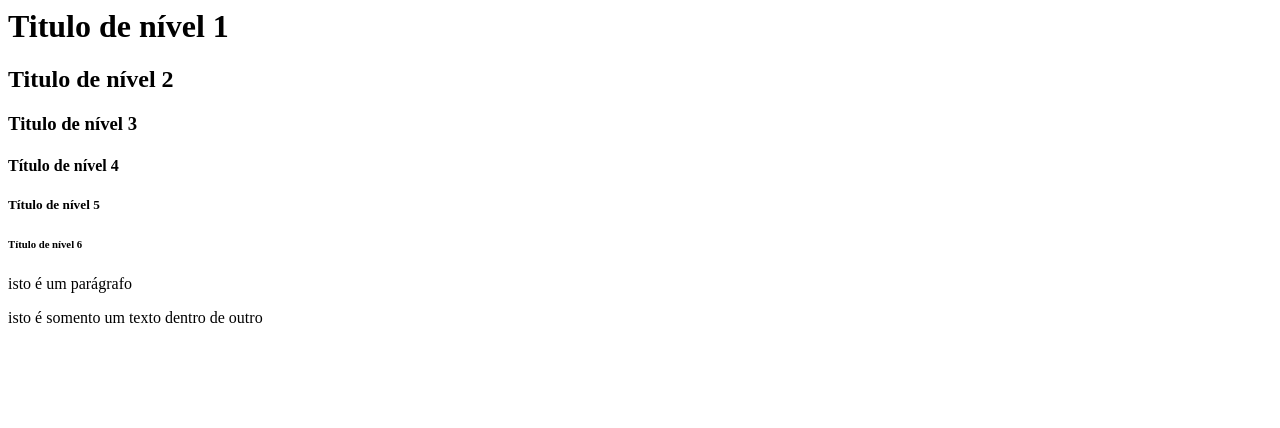
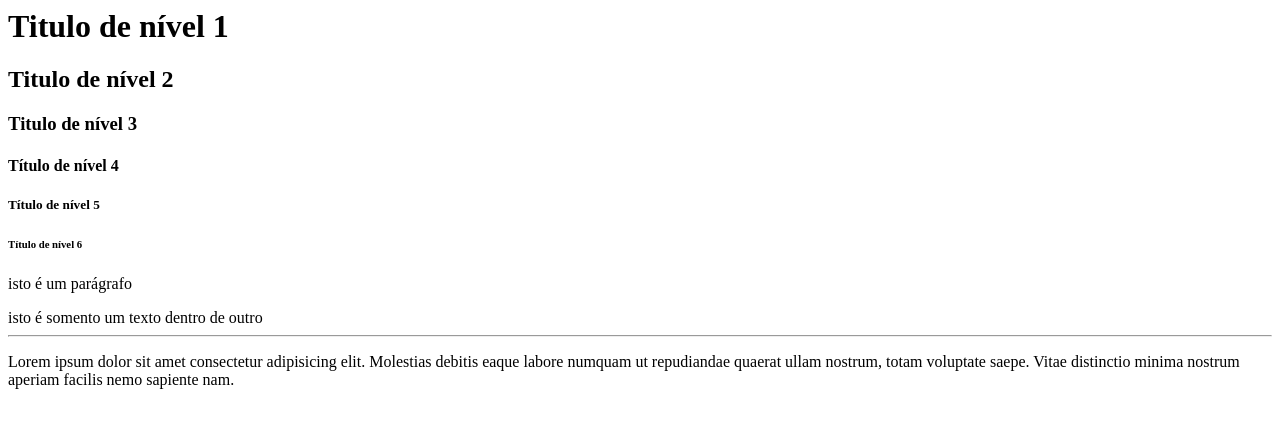
Before and after one commit to ijamillen02-byte/web, a plain HTML site: page index.html in a window 1280 px wide. Drawn offline with Linux system fonts and the light colour scheme.

Commit message:
tags texto

```diff
--- a/index.html
+++ b/index.html
@@ -12,6 +12,8 @@
         <h6> Título de nível 6</h6>
         <p> isto é um parágrafo</p>
         <span> isto é somento um texto</span><span> dentro de outro</span>
+        <hr>
+        <p>Lorem ipsum dolor sit amet consectetur adipisicing elit. Molestias debitis eaque labore numquam ut repudiandae quaerat ullam nostrum, totam voluptate saepe. Vitae distinctio minima nostrum aperiam facilis nemo sapiente nam.</p>
     </body>
 
     </html>
```
